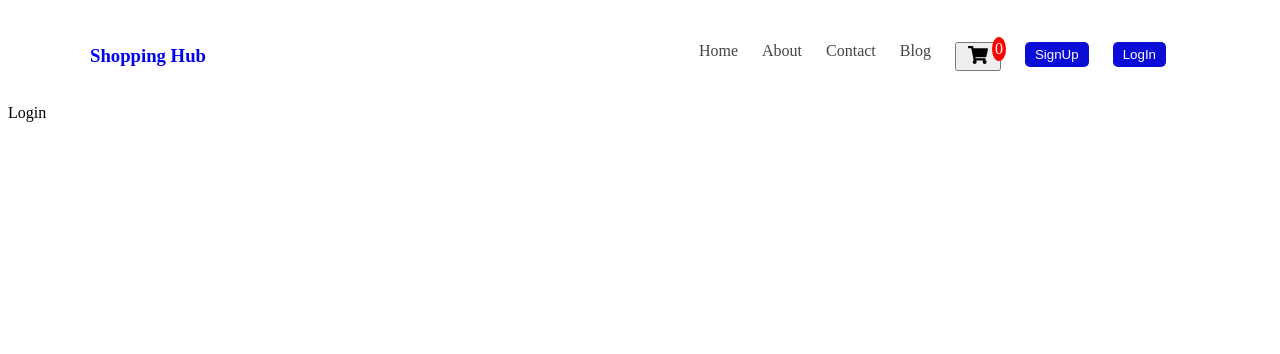
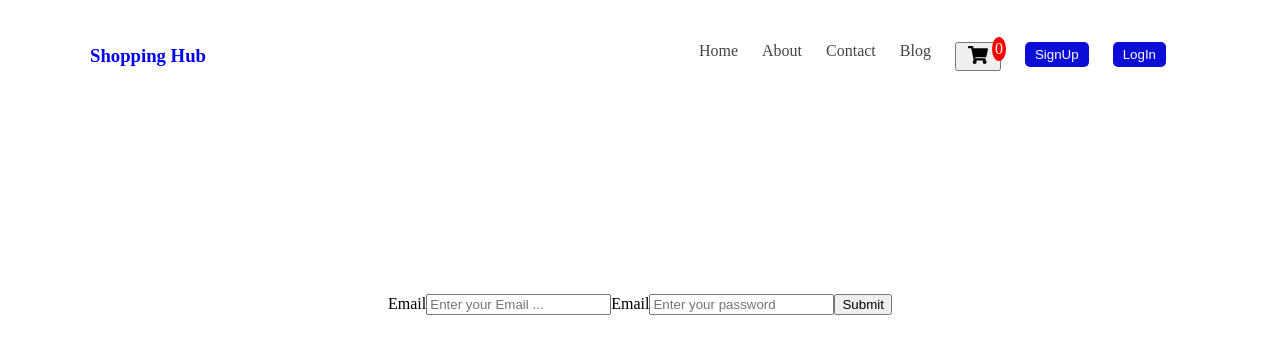
Before and after one commit to AbdulRazzak6478/shopping-cart-assignment, a React (Vite) app: page /login in a window 1280 px wide. Shown: the top 354 px of the page. Built offline with nearby package versions, Linux system fonts and the light colour scheme.

Commit message:
login page added

```diff
--- a/src/components/Login.jsx
+++ b/src/components/Login.jsx
@@ -1,9 +1,35 @@
-import React from 'react'
+import React, { useState } from "react";
+import './login.css';
+const Login = () => {
+  const [email, setEmail] = useState("");
+  function onSubmit(e) {
+    e.preventDefault();
+  }
+  return (
+    <>
+      <div className="container">
+        <div className="login">
+          <form action="">
+            <label htmlFor="email">Email</label>
+            <input
+              type="email"
+              name="email"
+              value={email}
+              placeholder="Enter your Email ..."
+              onChange={(e)=>setEmail(e.target.value)}
+            />
+            <label htmlFor="password">Email</label>
+            <input
+              type="password"
+              name="password"
+              placeholder="Enter your password "
+            />
+            <input type="submit" onClick={onSubmit} />
+          </form>
+        </div>
+      </div>
+    </>
+  );
+};
 
-const Login = () => {
-  return (
-    <div>Login</div>
-  )
-}
-
-export default Login
+export default Login;
--- /dev/null
+++ b/src/components/login.css
@@ -0,0 +1,8 @@
+
+.container{
+    width: 100%;
+    height: 50vh;
+    display: flex;
+    justify-content: center;
+    align-items: center;
+}
```
